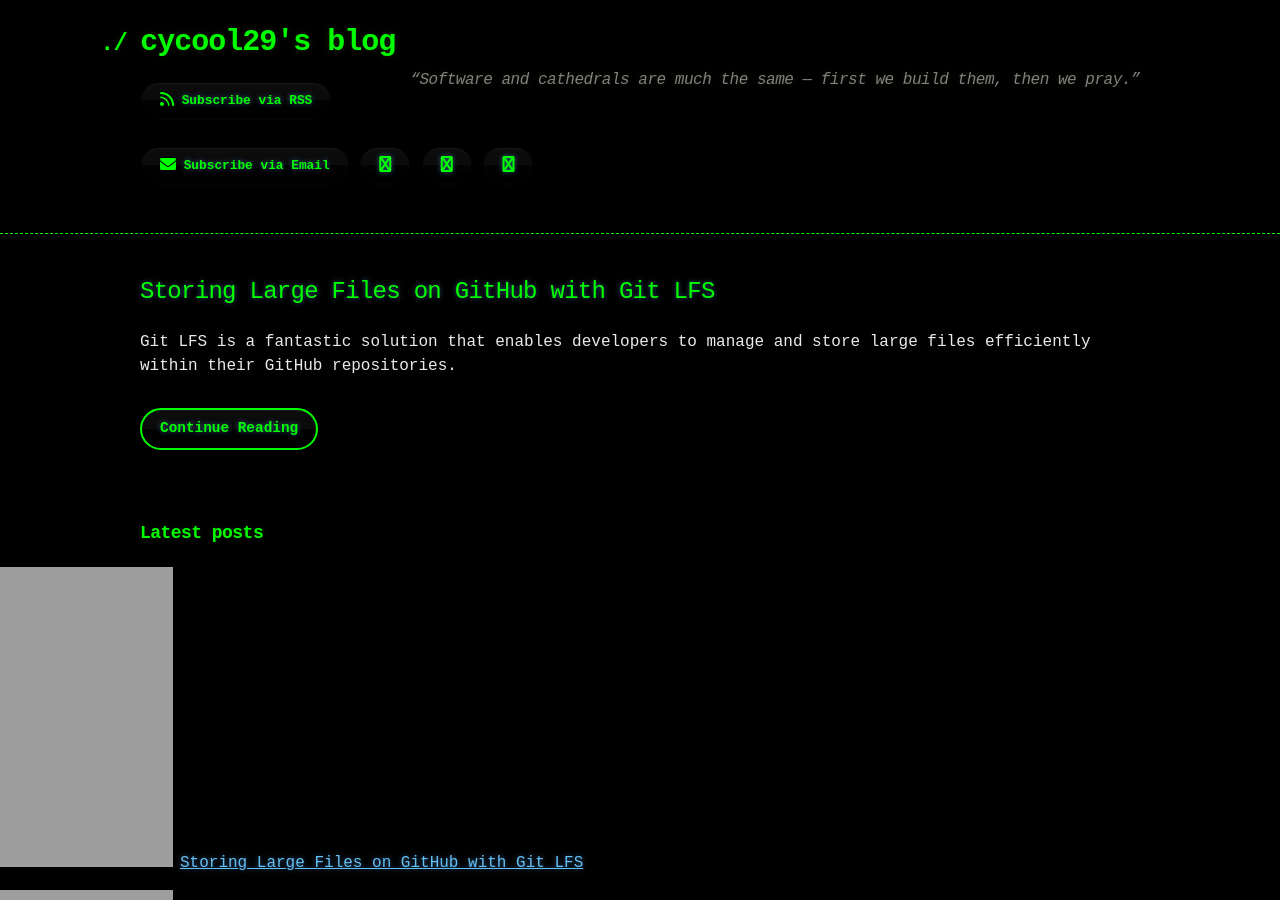
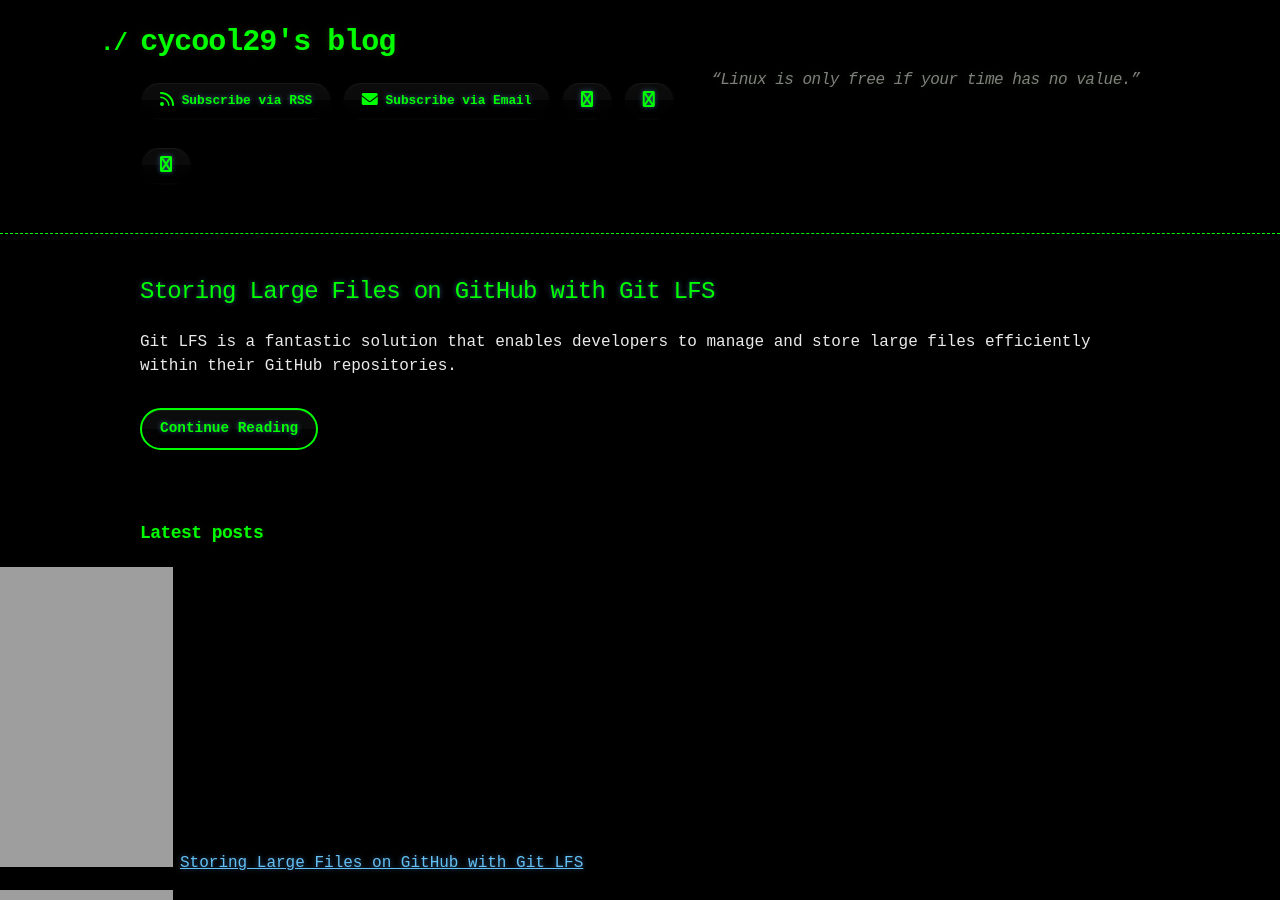
Before and after one commit to cycool29/cycool29.github.io, a Jekyll site: the page built from index.md, in a window 1280 px wide and 900 px high. Built offline with Jekyll 4.4.1, drawn with Linux system fonts in a browser that asks for light colours; a style sheet for code colours, icons or effects is not loaded.

Commit message:
Update quotes

```diff
--- a/_config.yml
+++ b/_config.yml
@@ -1,5 +1,5 @@
 title: cycool29's blog
-description: "“Software and cathedrals are much the same — first we build them, then we pray.” "
+description: "“Linux is only free if your time has no value.” "
 bio: A high school student. Intermediate in Python, Git, Bash. Learning JavaScript. He/Him. "
 author: cycool29
 url: https://cycool29.github.io
```
